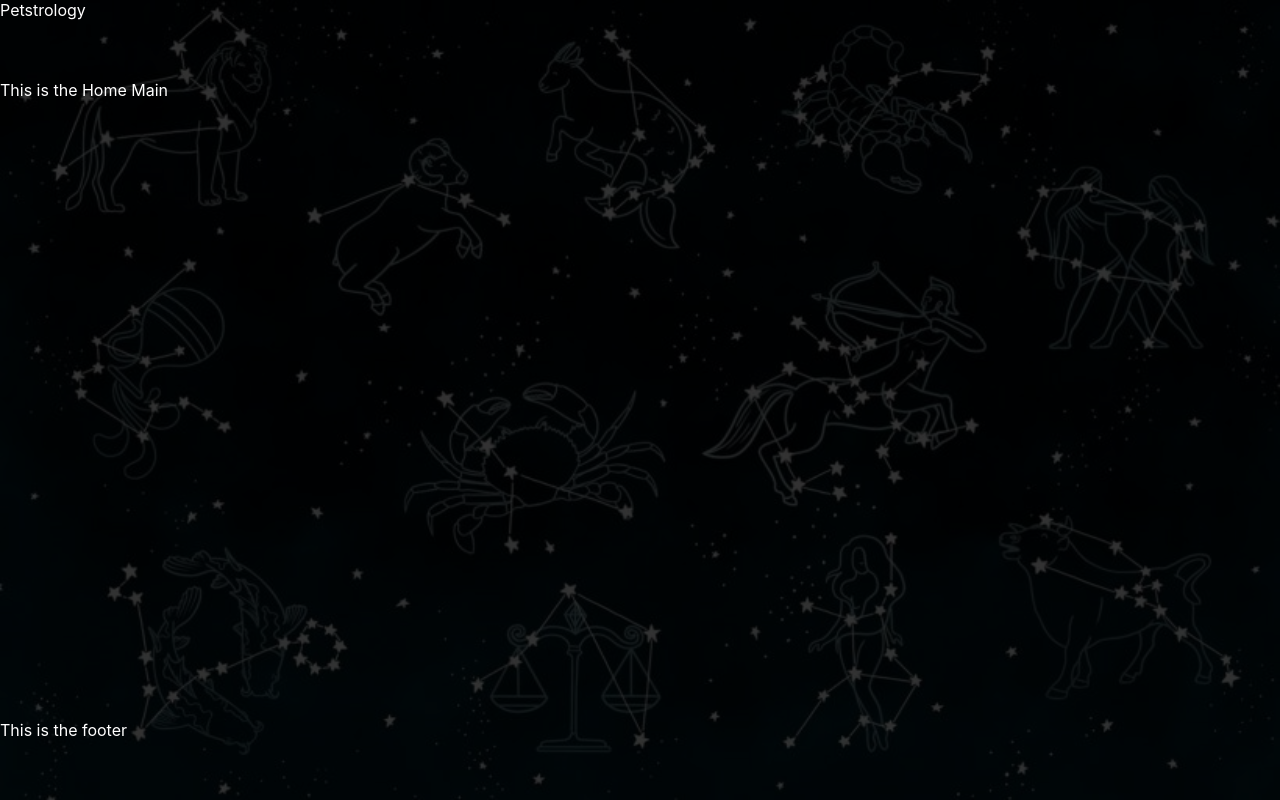
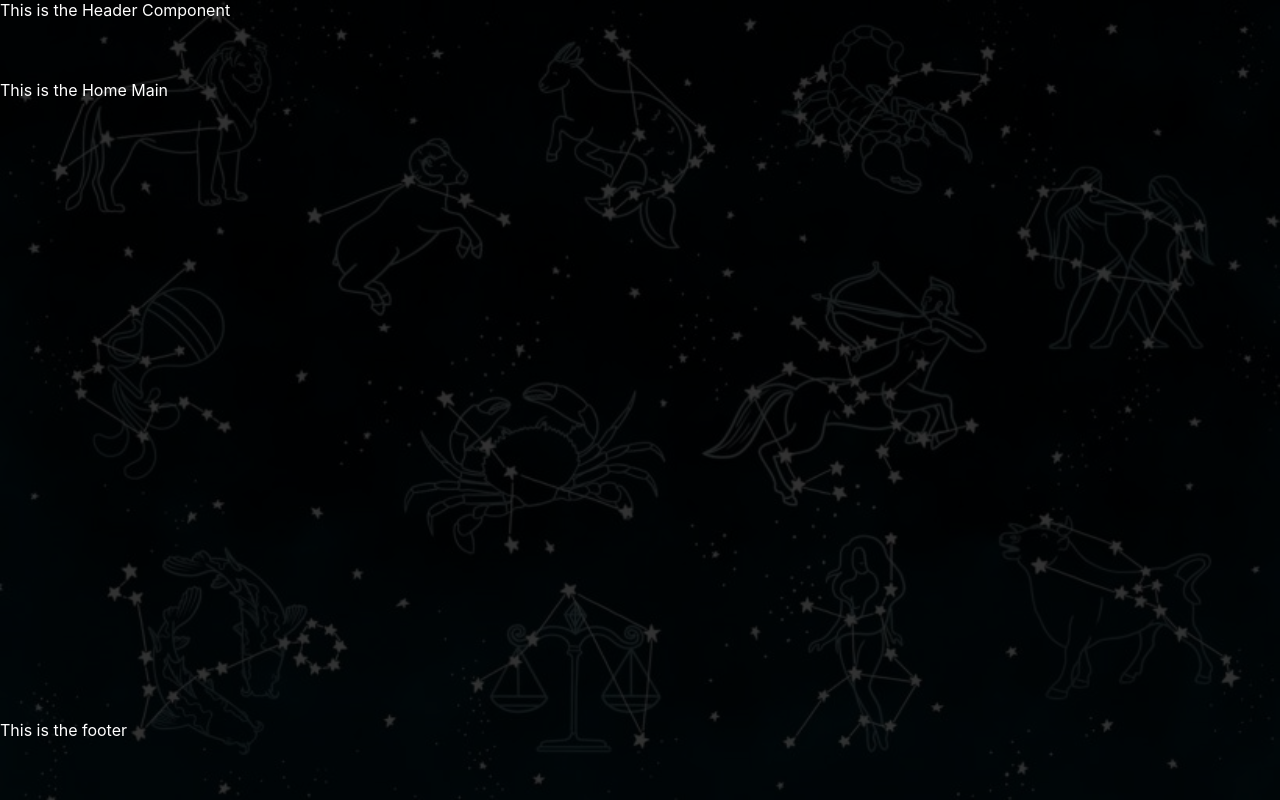
Before and after one commit to lbmerchant93/petstrology, a React (Create React App) app: page / in a window 1280 px wide. Built offline with nearby package versions, Linux system fonts and the light colour scheme.

Commit message:
Create Header component, import Header

```diff
--- a/src/Components/App/App.js
+++ b/src/Components/App/App.js
@@ -1,7 +1,8 @@
 import React, { Component } from 'react';
 import { Switch, Route } from "react-router-dom";
 import './App.css';
-import Home from '../Home/Home'
+import Header from '../Header/Header';
+import Home from '../Home/Home';
 
 class App extends Component {
   constructor() {
@@ -14,9 +15,10 @@ class App extends Component {
   render() {
     return (
       <div className="App">
-        <header>Petstrology</header>
+        <Header />
         <Switch>
           <Route path='/' exact component={Home} />
+          <Route path='/' render={() => <div>404</div>} />
         </Switch>
         <footer>This is the footer</footer>
       </div>
--- /dev/null
+++ b/src/Components/Header/Header.js
@@ -0,0 +1,9 @@
+import React from 'react';
+
+const Header = () => {
+    return (
+        <header>This is the Header Component</header>
+    )
+}
+
+export default Header;
--- a/src/Components/Home/Home.js
+++ b/src/Components/Home/Home.js
@@ -1,4 +1,4 @@
-import React, { Component } from 'react';
+import React from 'react';
 
 const Home = () => {
     return (
```
Also changed, not shown: src/Components/Header/Header.css (added).
